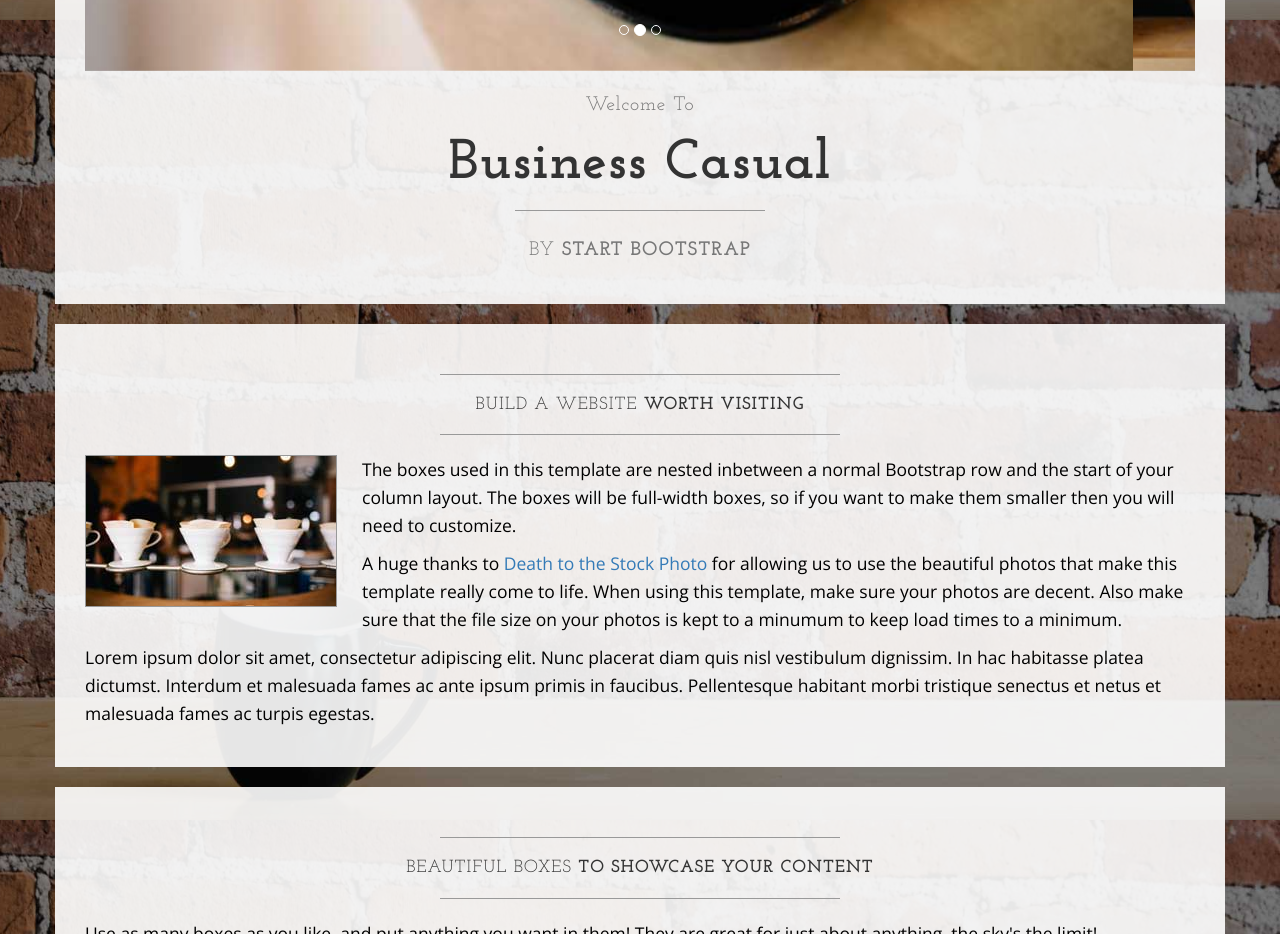
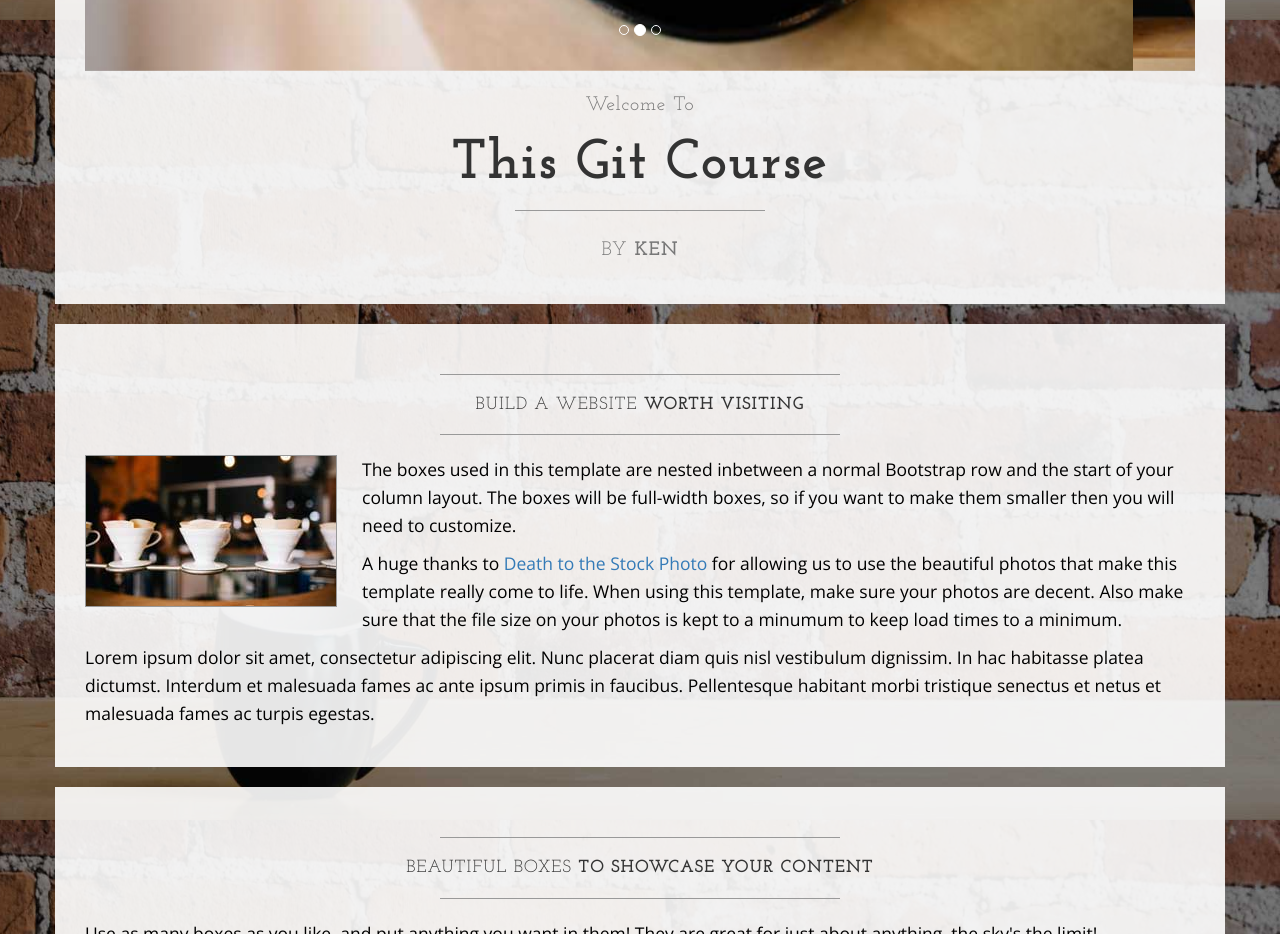
Before and after one commit to klindberg/Learnable-Git-Course, a plain HTML site: page index.html in a window 1280 px wide. Shown: the part 780-1714 px from the top of the page. Drawn offline with nearby package versions, Linux system fonts and the light colour scheme.

Commit message:
Changed items after carousel

```diff
--- a/index.html
+++ b/index.html
@@ -108,11 +108,11 @@
                     <h2 class="brand-before">
                         <small>Welcome to</small>
                     </h2>
-                    <h1 class="brand-name">Business Casual</h1>
+                    <h1 class="brand-name">This Git Course</h1>
                     <hr class="tagline-divider">
                     <h2>
                         <small>By
-                            <strong>Start Bootstrap</strong>
+                            <strong>Ken</strong>
                         </small>
                     </h2>
                 </div>
```
